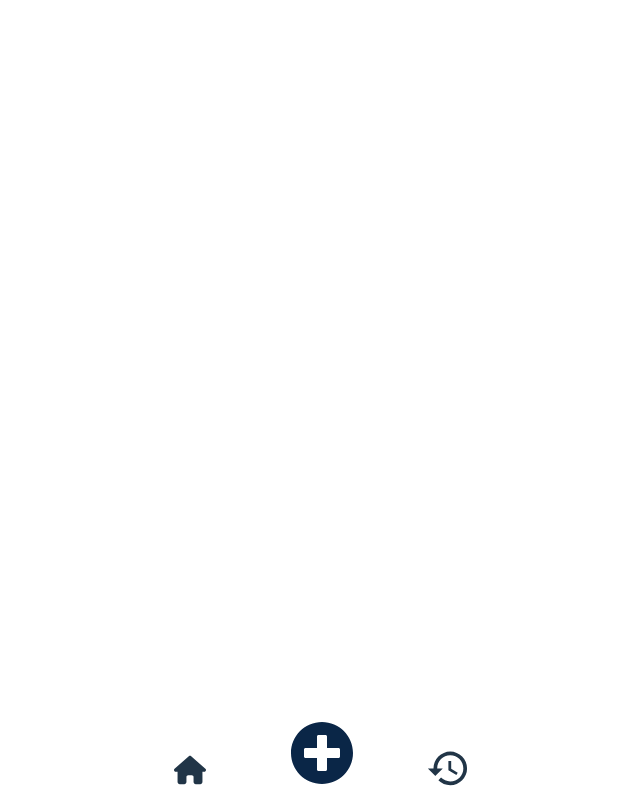
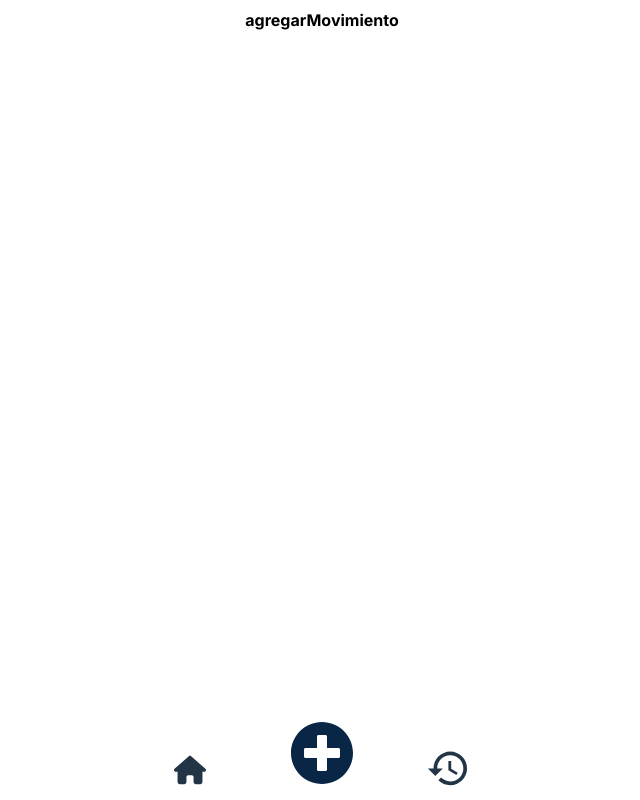
Before and after one commit to LucasCarde/miEconomia, a React (Vite) app: page /agregarMovimiento in a window 1280 px wide. Shown: the whole page, without its empty margins (318-958 px from the left). Built offline with nearby package versions, Linux system fonts and the light colour scheme.

Commit message:
added agregarMovimiento

```diff
--- a/src/App.jsx
+++ b/src/App.jsx
@@ -4,6 +4,7 @@ import Footer from './components/Footer/Footer'
 import {BrowserRouter, Routes, Route} from 'react-router-dom'
 import HomePage from './components/HomePage/HomePage'
 import UltimosMovimientos from './components/UltimosMovimientos/UltimosMovimientos'
+import AgregarMovimiento from './components/AgregarMovimiento/AgregarMovimiento'
 
 function App() {
 
@@ -13,7 +14,7 @@ function App() {
       <Routes>
         <Route path="/" element={<HomePage />} />
         <Route path="/ultimosMovimientos" element={<UltimosMovimientos/>} />
-        <Route path="/agregarMovimiento" element={''} />
+        <Route path="/agregarMovimiento" element={<AgregarMovimiento/>} />
       </Routes>
       <Footer />
     </BrowserRouter>
--- /dev/null
+++ b/src/components/AgregarMovimiento/AgregarMovimiento.jsx
@@ -0,0 +1,12 @@
+import React from 'react'
+import Pagetitle from '../PageTitle/PageTitle'
+
+const AgregarMovimiento = () => {
+  return (
+    <>
+    <Pagetitle message='agregarMovimiento'/>
+    </>
+  )
+}
+
+export default AgregarMovimiento
--- a/src/components/Footer/Footer.jsx
+++ b/src/components/Footer/Footer.jsx
@@ -9,7 +9,9 @@ import { Link } from 'react-router-dom';
 const Footer = () => {
   return (
     <>
-    <FaPlusCircle className='agregarMovimiento'/>
+    <Link to='/agregarMovimiento' className='links' style={{'textDecoration': 'none', color: 'inherit'}}>
+      <FaPlusCircle className='agregarMovimiento'/>
+    </Link>
     <div className='footer'>
     <Link to='/' className='links' style={{'textDecoration': 'none', color: 'inherit'}}>
     <FaHouse className='casita'/>
--- a/src/components/UltimosMovimientos/UltimosMovimientos.jsx
+++ b/src/components/UltimosMovimientos/UltimosMovimientos.jsx
@@ -6,7 +6,7 @@ import Table from '../Table/Table'
 const UltimosMovimientos = () => {
   return (
     <>
-        <Pagetitle message='movimientos'/>
+        <Pagetitle message='ultimosMovimientos'/>
         <Balance padding='0'/>
         <Table />
     </>
```
